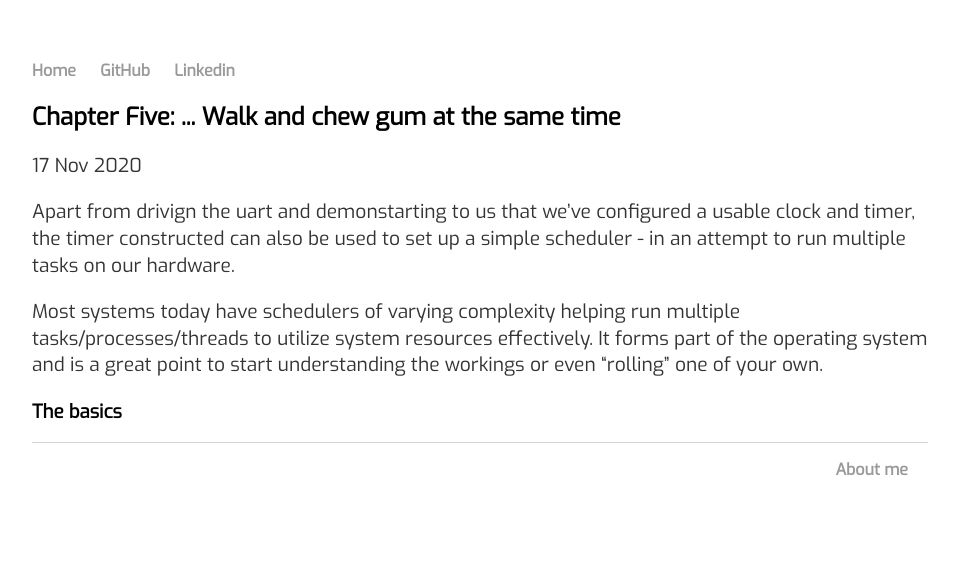
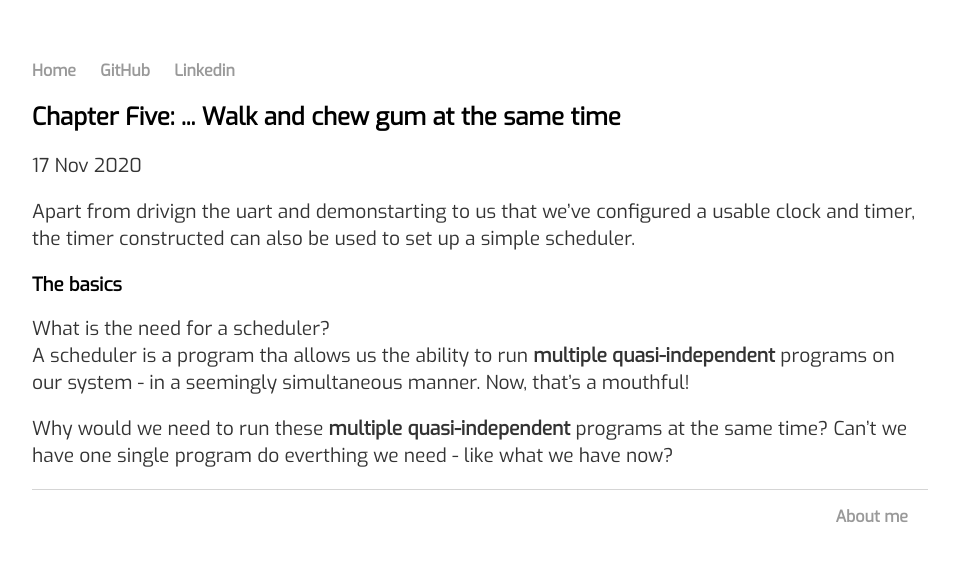
Before and after one commit to varun-venkatesh/varun-venkatesh.github.io, a Jekyll site: the page built from _posts/2020-11-17-bare-mtl-chapter5.md, in a window 1280 px wide. Shown: the top 561 px of the page, without its empty margins (160-1119 px from the left). Built offline with Jekyll 4.4.1, drawn with Linux system fonts in a browser that asks for light colours.

Commit message:
Update 2020-11-17-bare-mtl-chapter5.md

```diff
--- a/_posts/2020-11-17-bare-mtl-chapter5.md
+++ b/_posts/2020-11-17-bare-mtl-chapter5.md
@@ -4,8 +4,11 @@ title: "Chapter Five: ... Walk and chew gum at the same time"
 date: 2020-11-17
 ---
 
-Apart from drivign the uart and demonstarting to us that we've configured a usable clock and timer, the timer constructed can also be used to set up a simple scheduler - in an attempt to run multiple tasks on our hardware.
-
-Most systems today have schedulers of varying complexity helping run multiple tasks/processes/threads to utilize system resources effectively. It forms part of the operating system and is a great point to start understanding the workings or even "rolling" one of your own.
+Apart from drivign the uart and demonstarting to us that we've configured a usable clock and timer, the timer constructed can also be used to set up a simple scheduler.
 
 ### The basics
+
+What is the need for a scheduler?
+A scheduler is a program tha allows us the ability to run **multiple quasi-independent** programs on our system - in a seemingly simultaneous manner. Now, that's a mouthful!
+
+Why would we need to run these **multiple quasi-independent** programs at the same time? Can't we have one single program do everthing we need - like what we have now?
```
